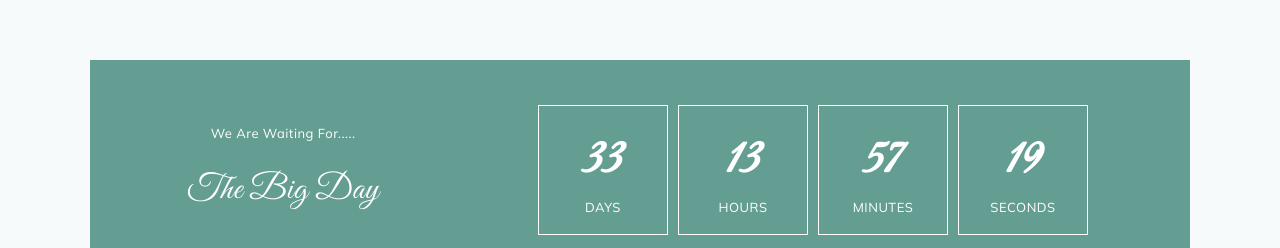
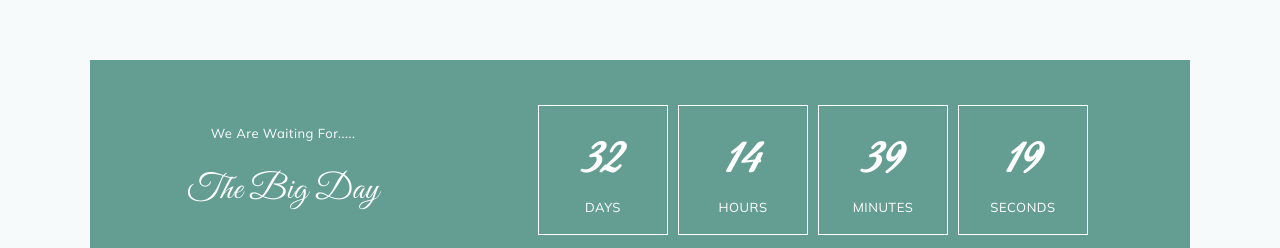
Before and after one commit to asishantony/asishantony.github.io, a React (Create React App) app: page / in a window 1280 px wide. Shown: the part 840-1088 px from the top of the page. Built offline with nearby package versions, Linux system fonts and the light colour scheme; no server answers; the database is empty.

Commit message:
Testing youtube link

```diff
--- a/src/Components/Main.js
+++ b/src/Components/Main.js
@@ -17,7 +17,8 @@ const Main = () => {
 
   useEffect(() => {
     var time = new Date();
-    var date2 = new Date("April 26, 2021 10:30:00");
+    // var date2 = new Date("April 26, 2021 10:30:00");
+    var date2 = new Date("April 25, 2021 11:12:00");
     var seconds = Math.abs(time - date2) / 1000;
     if (date2 < time) {
       setshowTimer(false);
--- a/src/Components/YoutubePlayer.js
+++ b/src/Components/YoutubePlayer.js
@@ -5,7 +5,7 @@ function YoutubePlayer() {
   return (
     <div className="youtube-player">
       <ReactPlayer
-        url="https://www.youtube.com/watch?v=ysz5S6PUM-U"
+        url="https://www.youtube.com/watch?v=o5NRobXvsCY"
         playing="true"
       />
     </div>
```
